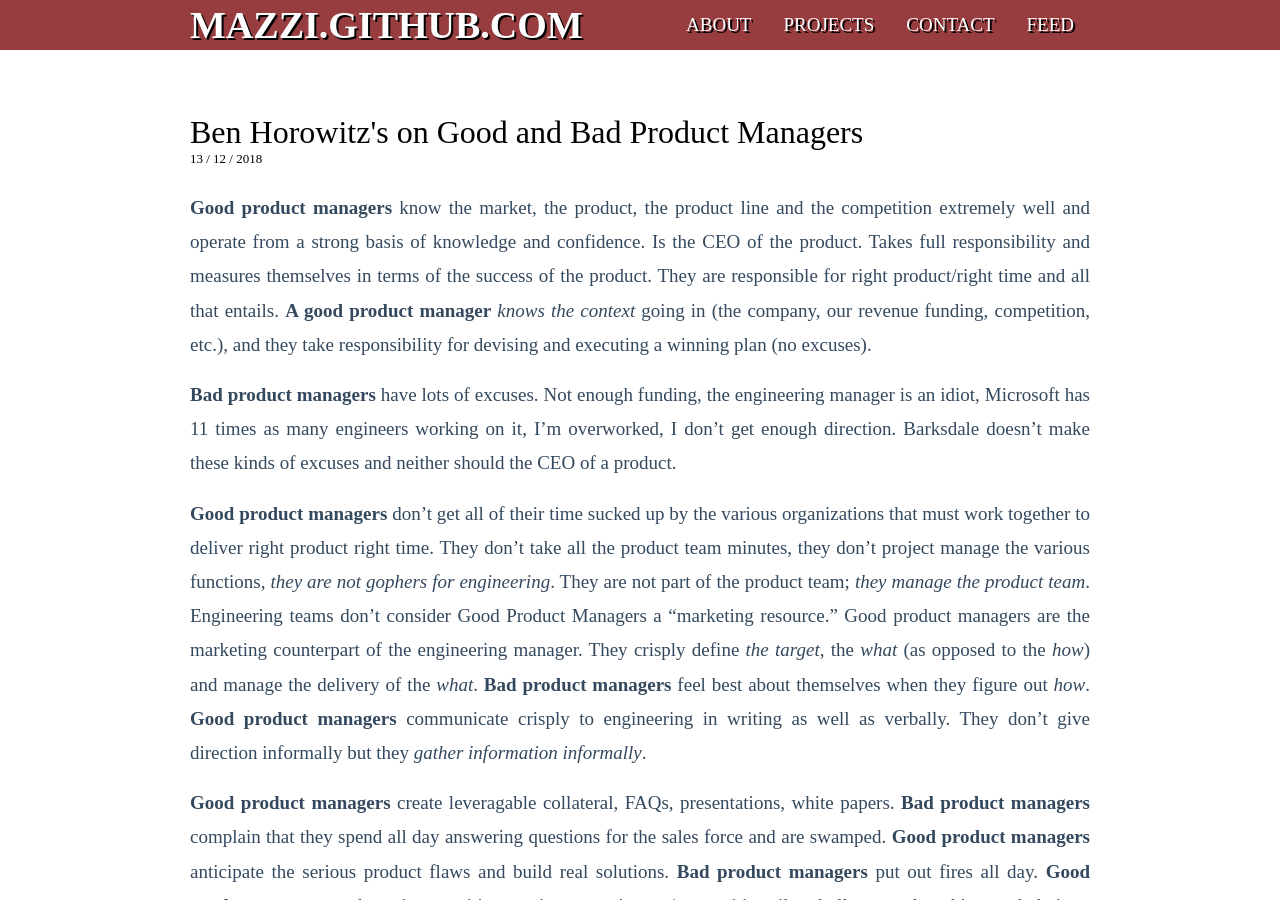
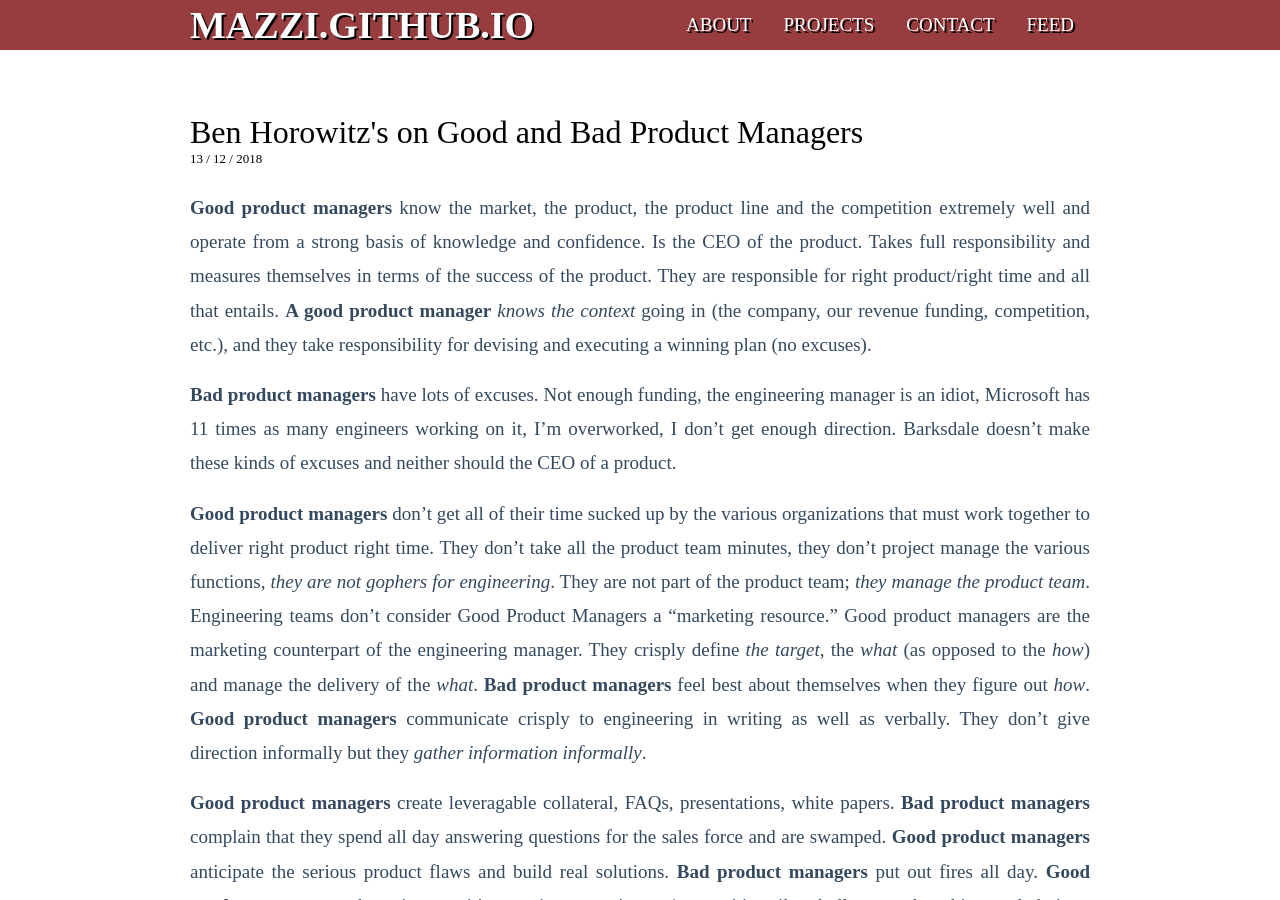
Before and after one commit to mazzi/mazzi.github.com, a Jekyll site: the page built from index.html, in a window 1280 px wide and 900 px high. Built offline with Jekyll 4.4.1, drawn with Linux system fonts in a browser that asks for light colours; the list of posts is cut into pages by our own code.

Commit message:
dot com vs dot io

```diff
--- a/_includes/header.html
+++ b/_includes/header.html
@@ -27,7 +27,7 @@
 	<body>
 		<div id="top">
 			<div class="aux">
-				<h1><a href="/">mazzi.github.com</a></h1>
+				<h1><a href="/">mazzi.github.io</a></h1>
 				<ul id="menu">
 					<li><a href="/about.html">About</a></li>
 					<li><a href="/projects.html">Projects</a></li>
```
